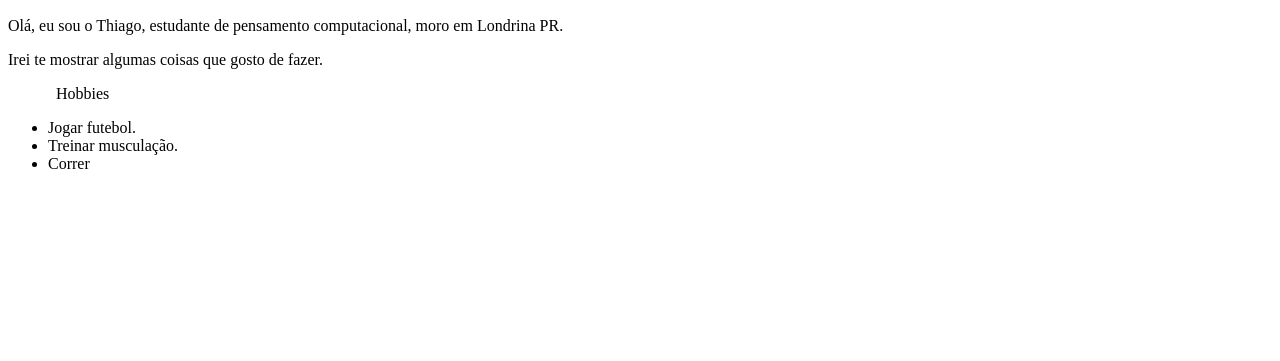
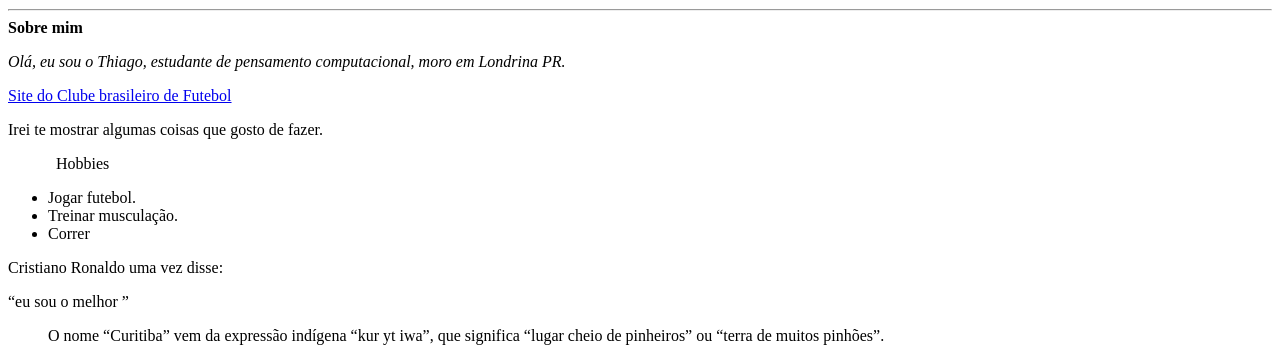
Before and after one commit to Thiago1712/Atividade-1, a plain HTML site: page index.html in a window 1280 px wide. Shown: the part 483-844 px from the top of the page. Before the commit the page ends 800 px from the top, so only its background shows below. Drawn offline with Linux system fonts and the light colour scheme.

Commit message:
Atividade 2

```diff
--- a/index.html
+++ b/index.html
@@ -1,5 +1,6 @@
 <!DOCTYPE html>
 <html lang="pt-br">
+
 <head>
     <meta charset="UTF-8">
     <meta http-equiv="X-UA-Compatible" content="IE=edge">
@@ -7,11 +8,17 @@
     <title>Blog pessoal </title>
     <link rel="stylesheet" href="style.css">
 </head>
+
 <body>
     <h1>Thiago Lima Teixeira</h1>
     <img src="Jude_Bellingham.jpg" alt="jogador do real madrid">
+    <br>
+    <hr>
+    <b>Sobre mim</b>
+    <i>
         <p>Olá, eu sou o Thiago, estudante de pensamento computacional, moro em Londrina PR.</p>
-
+    </i>
+    <a href="https://www.cbf.com.br/" target="_blank"> Site do Clube brasileiro de Futebol </a>
     <p>Irei te mostrar algumas coisas que gosto de fazer.</p>
     <p>&nbsp&nbsp&nbsp&nbsp&nbsp&nbsp&nbsp&nbsp&nbsp&nbsp&nbsp Hobbies </p>
     <ul>
@@ -19,5 +26,17 @@
         <li> Treinar musculação. </li>
         <li> Correr </li>
     </ul>
+
+    <p>Cristiano Ronaldo uma vez disse:</p><q>eu sou o melhor </q>
+
+
+
+
+    <blockquote cite="https://embuscadasintonia.com/curiosidades-sobre-curitiba/">O nome “Curitiba” vem da expressão
+        indígena “kur yt iwa”, que significa “lugar cheio de pinheiros” ou “terra de muitos pinhões”.</blockquote>
+
+
+
 </body>
+
 </html>
```
Lines whose indentation alone changed are shown as unchanged.
